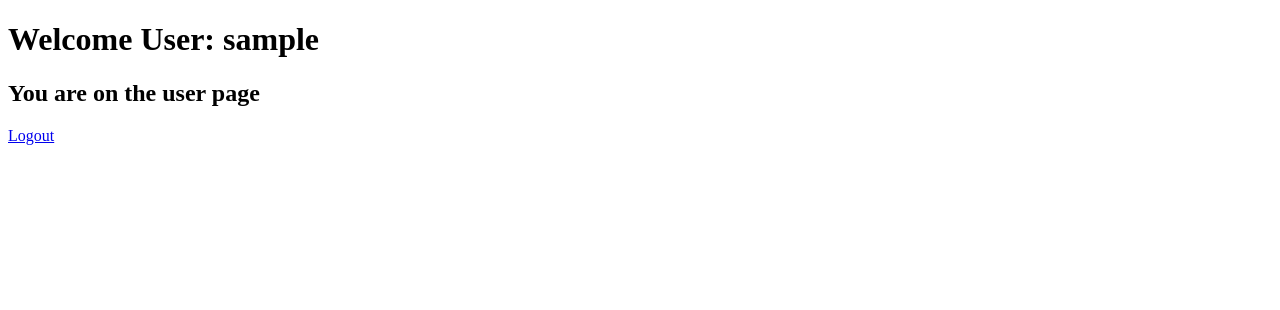
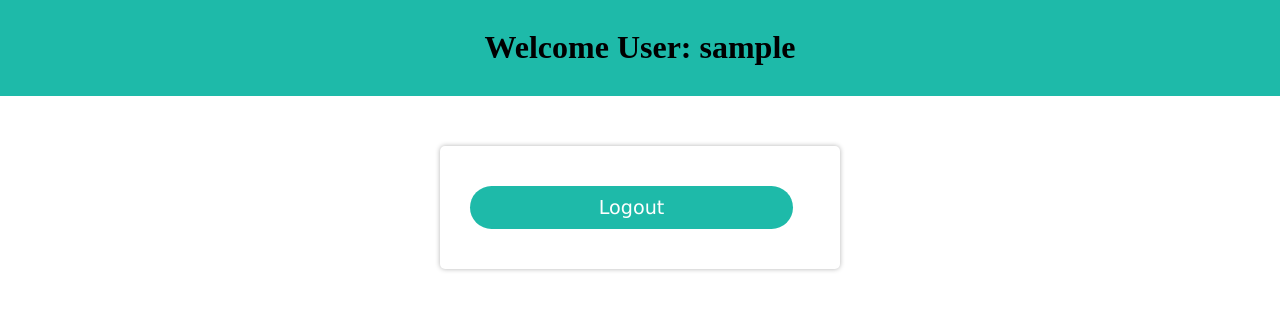
Before and after one commit to Brentdpw/GiftTracker, a PHP site: page /userHome.php in a window 1280 px wide. Shown: the top 310 px of the page. Run offline with PHP 8.4, Linux system fonts and the light colour scheme; the visitor is signed in with stand-in values (Sample User, id 1).

Commit message:
update 14/04

```diff
--- a/edit-user.php
+++ b/edit-user.php
@@ -1,5 +1,11 @@
 <?php
 include 'config.php';
+
+// if(isset($_POST['edit-user']))
+// {
+//     $id = $_POST['edit_id'];
+//     echo $id;
+// }
 
 ?>
 
--- a/register.php
+++ b/register.php
@@ -141,6 +141,7 @@ if (isset($_POST['submit'])){
                 </div>
 
                 <p class="login-register-text">Allready have an account? <a href="index.php">Login here</a></p>
+
             </form>
         </div>
     </body>
--- a/userHome.php
+++ b/userHome.php
@@ -13,11 +13,24 @@ if (!isset($_SESSION['username'])) {
     <head>
         <meta charset="UTF-8">
         <meta name="viewport" content="width=device-width, initial-scale=1.0">
+        <link rel="stylesheet" href="./assets/css/login.css">
+        <link rel="stylesheet" href="./assets/css/style.css">
+        <link rel="stylesheet" href="./assets/css/loginForms.css">
+        <link rel="stylesheet" href="./assets/css/adminHome.css">
         <title>User Home</title>
     </head>
     <body>
-        <?php echo "<h1>Welcome User: " . $_SESSION['username'] . "</h1>"; ?>
-        <h2>You are on the user page</h2>
-        <a href="logout.php">Logout</a>
+        <div class="header">
+            <?php echo "<h1>Welcome User: " . $_SESSION['username'] . "</h1>"; ?>
+        </div>
+
+        <div class="container">
+            <form action="logout.php" class="login-email">
+                <div class="input-group">
+                    <button name="button" class="btn">Logout</button>
+                </div>
+            </form>
+        </div>
+
     </body>
 </html>
```
Also changed, not shown: adminHome.php (+8 -2 lines).
